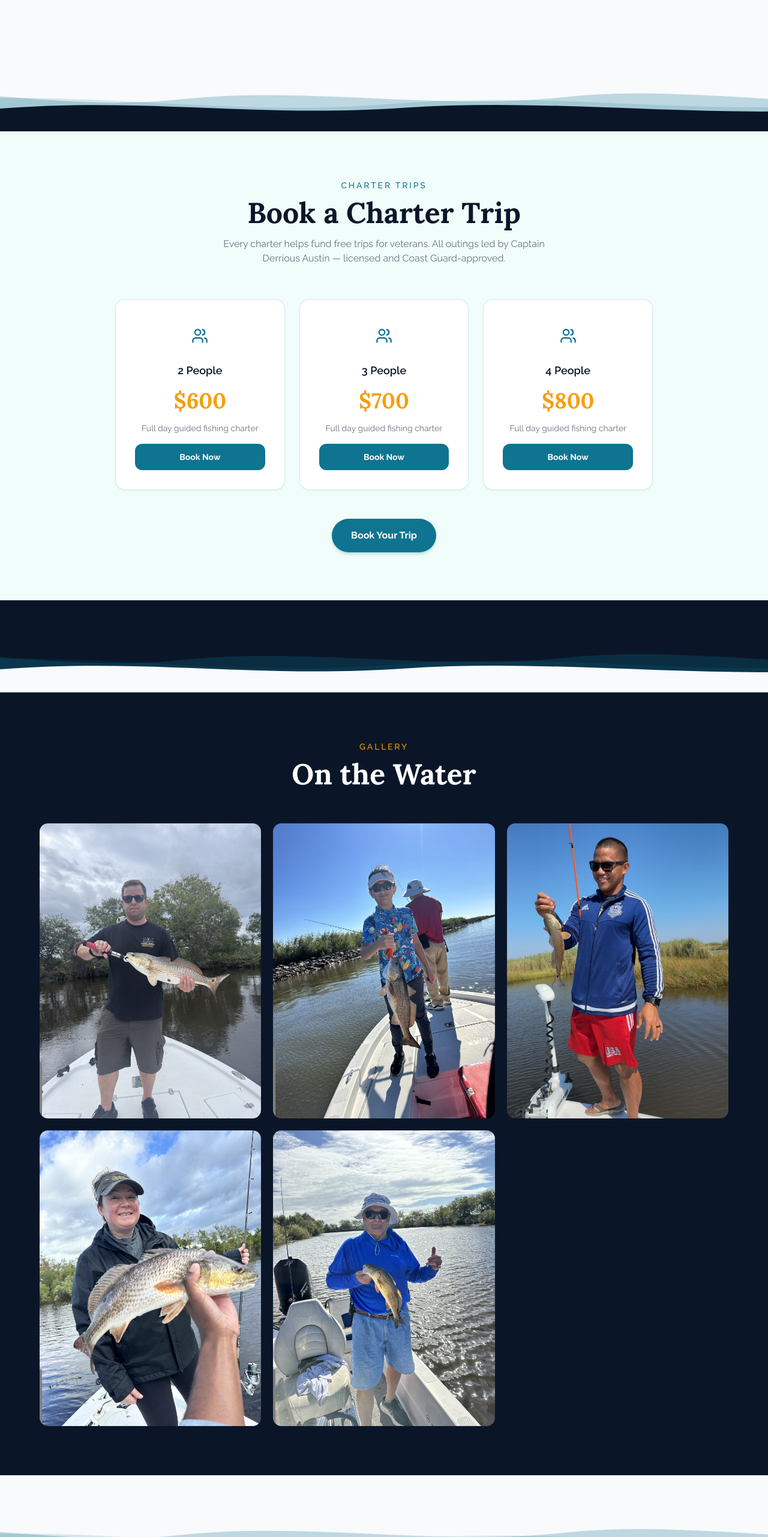
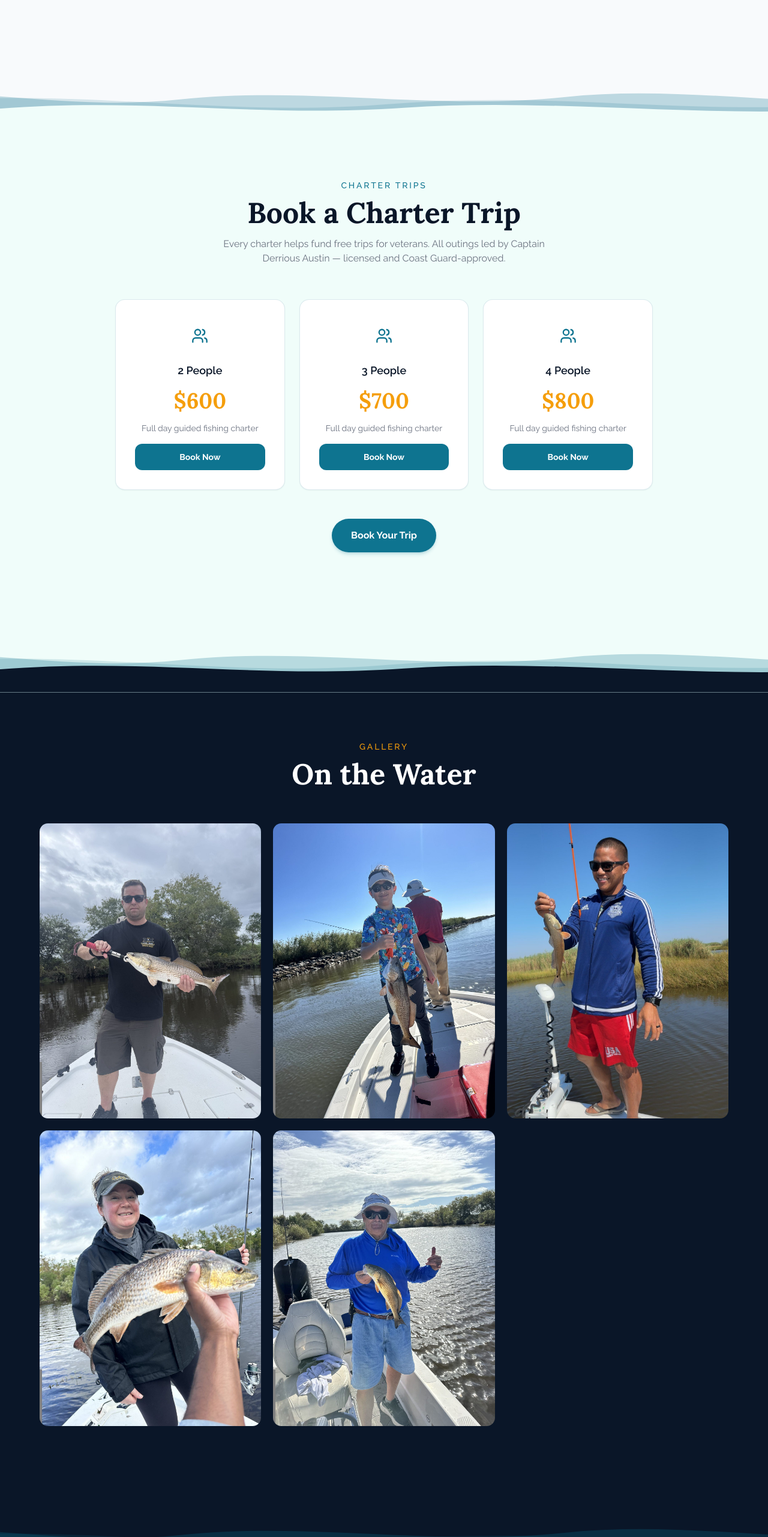
Before and after one commit to gr8gray253/Operation_Healing_Waters, a Next.js app: page / in a window 1280 px wide. Shown: the part 3633-6196 px from the top of the page at 60% size. Built offline with nearby package versions, Linux system fonts and the light colour scheme; no server answers.

Commit message:
fix: contact form inputs invisible + wave divider color mismatches

```diff
--- a/app/page.tsx
+++ b/app/page.tsx
@@ -35,13 +35,13 @@ export default function Home() {
         <Programs />
         <WaveDivider from="navy" to="off-white" />
         <DonationTiers />
+        <WaveDivider from="off-white" to="teal-wash" />
+        <CharterPricing />
+        <WaveDivider from="teal-wash" to="navy" />
+        <Gallery />
+        <WaveDivider from="navy" to="off-white" />
+        <SocialFeed />
         <WaveDivider from="off-white" to="navy" />
-        <CharterPricing />
-        <WaveDivider from="navy" to="off-white" />
-        <Gallery />
-        <WaveDivider from="off-white" to="navy" />
-        <SocialFeed />
-        <WaveDivider from="navy" to="off-white" />
         <Contact />
       </main>
       <Footer />
--- a/components/Contact.tsx
+++ b/components/Contact.tsx
@@ -34,7 +34,7 @@ export default function Contact() {
     }
   }
 
-  const inputCls = 'w-full bg-white/12 border border-white/35 rounded-xl px-4 py-3 font-body text-white placeholder-white/60 text-sm focus:outline-none focus:ring-2 focus:ring-gold focus:border-transparent transition-all'
+  const inputCls = 'w-full bg-white/10 border border-white/35 rounded-xl px-4 py-3 font-body text-white placeholder-white/60 text-sm focus:outline-none focus:ring-2 focus:ring-gold focus:border-transparent transition-all'
   const labelCls = 'block font-body text-white/80 text-xs font-medium mb-1.5'
 
   return (
```
